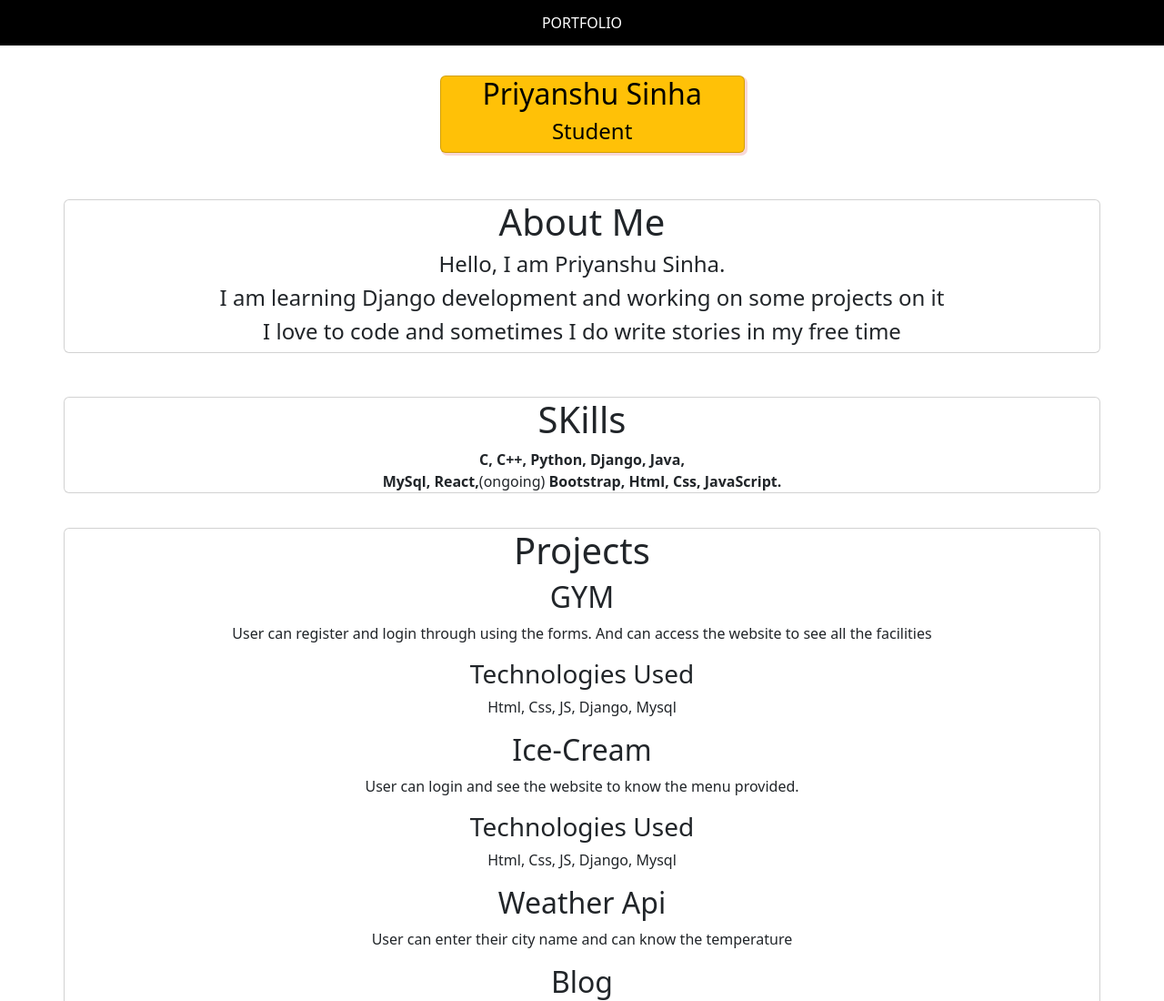
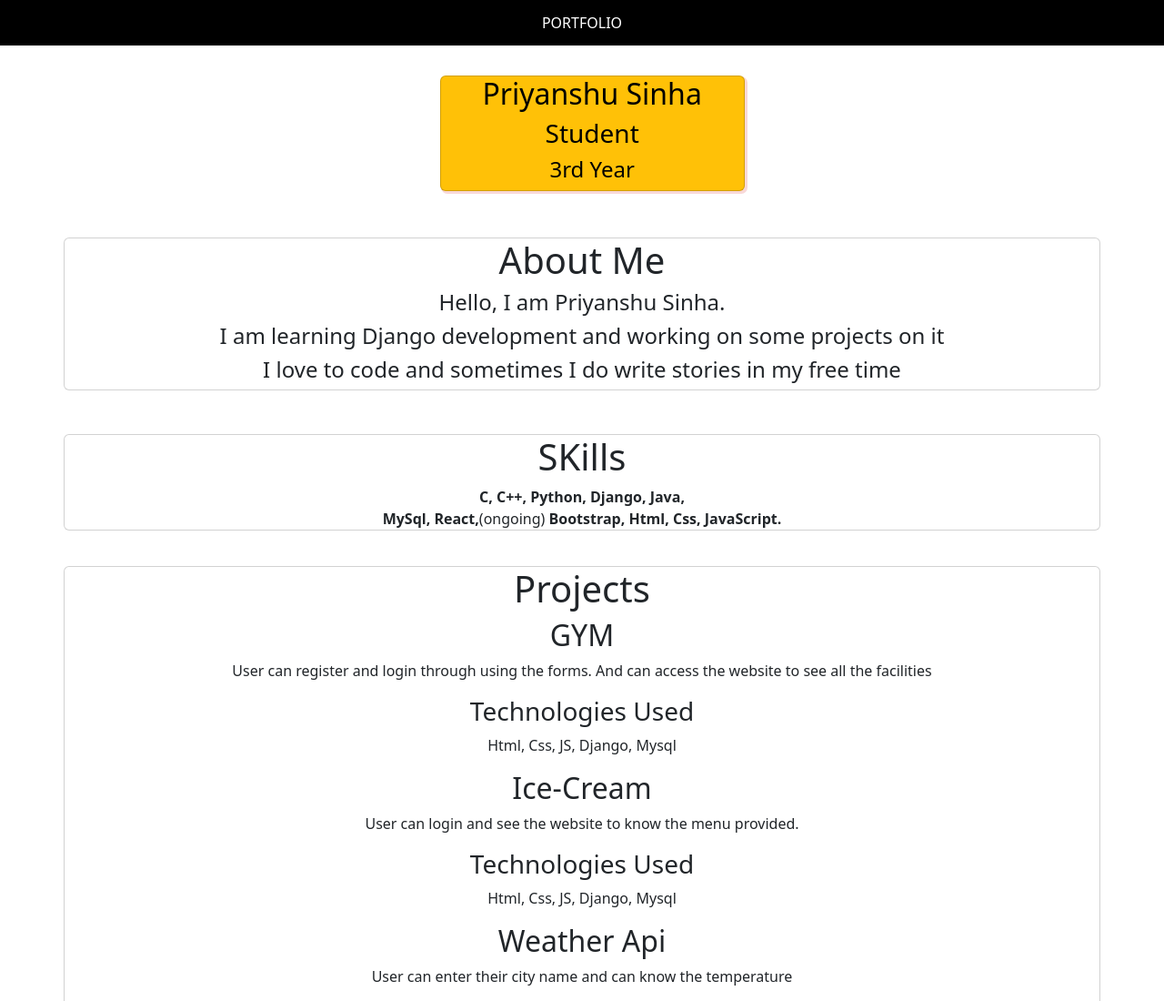
Before and after one commit to priyanshu12-12/priyanshu.github.io, a plain HTML site: page index.html in a window 1280 px wide. Shown: the top 1100 px of the page at 91% size. Drawn offline with nearby package versions, Linux system fonts and the light colour scheme.

Commit message:
Update index.html

```diff
--- a/index.html
+++ b/index.html
@@ -16,7 +16,8 @@
     <div class="container">
         <div class="card card2 text-bg-warning">
           <h2>Priyanshu Sinha</h2>
-        <h4>Student</h5>
+        <h3>Student</h3>
+            <h4>3rd Year</h4>
         </div>
     </div>
 
```
